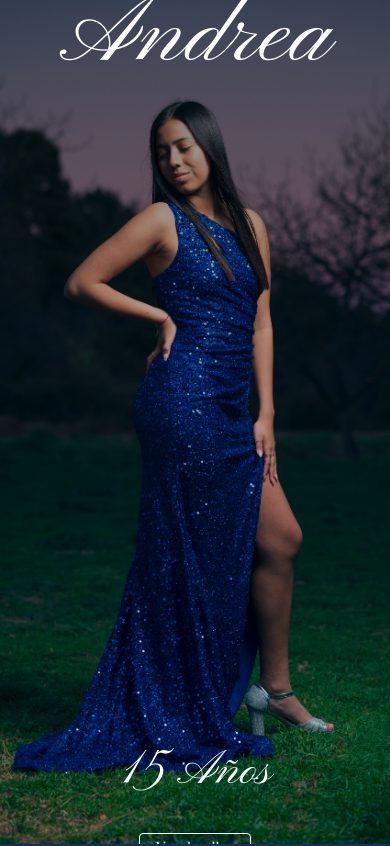
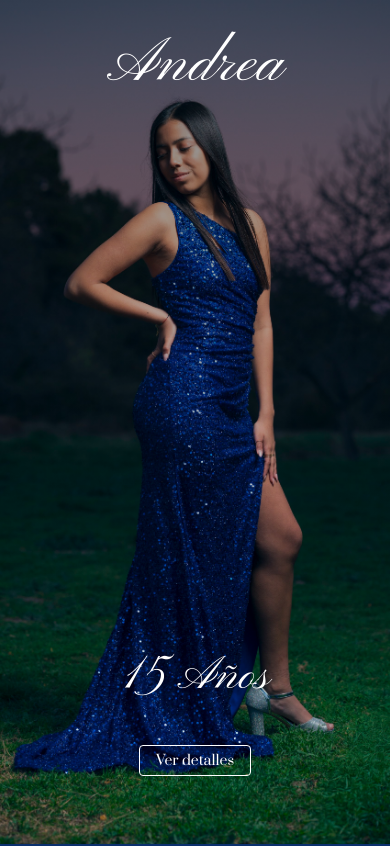
Before and after one commit to AlejandroBermudez90s/Andrea-15, a React (Vite) app: page /#atrapado in a window 390 px wide. Shown: the top 846 px of the page. Built offline with nearby package versions, Linux system fonts and the light colour scheme; a web font is replaced by a local one.

Commit message:
portada fin

```diff
--- a/src/componentes/Cabecera/Cabecera.css
+++ b/src/componentes/Cabecera/Cabecera.css
@@ -1,15 +1,11 @@
-.texto{
-	margin-bottom: 12em;
-}
-
-.boton{
-	margin-top: 28em;
-}
+/* ============================================
+   CABECERA - HERO SECTION
+   ============================================ */
 
 .cabecera {
     width: 100vw;
     height: 100vh;
-	background-color: rgb(0, 23, 61) !important;
+    background-color: rgb(0, 23, 61);
 
     background-image: linear-gradient(rgba(0, 0, 0, 0.5), rgba(0, 0, 0, 0)),
         url('/src/assets/portada.jfif');
@@ -19,127 +15,178 @@
 
     display: flex;
     flex-direction: column;
-	justify-content: center;
+    justify-content: space-between; /* Separa .texto y .boton */
     align-items: center;
 
     margin: 0;
     padding: 0;
+    overflow: hidden; /* Previene scroll horizontal */
 
     color: white;
     text-align: center;
 }
 
+.texto {
+    margin-top: 30vh; /* Empuja el nombre hacia abajo */
+}
+
+.boton {
+    margin-bottom: 15vh; /* Empuja el botón hacia arriba desde abajo */
+}
+
+/* ============================================
+   TIPOGRAFÍA RESPONSIVE CON VW
+   ============================================ */
+
 .andrea {
     font-family: "Pinyon Script", cursive;
     font-weight: 400;
     font-style: normal;
-	font-size: 12em !important;
+    font-size: 15vw;
+    line-height: 1;
+    margin: 0;
+    max-width: 95vw;
 }
 
 .andrea2 {
     font-family: "Pinyon Script";
     font-weight: 400;
     font-style: normal;
-	font-size: 3.5em !important;
-	margin-top: 0em;
+    font-size: 5vw;
+    margin: 0 0 1rem 0;
+    line-height: 1.2;
+    max-width: 95vw;
 }
 
+/* ============================================
+   BOTÓN
+   ============================================ */
+
 .btn-outline-light {
-	transition: all 0.9s ease;
+    transition: all 0.4s ease;
     border-width: 2px;
+    color: white !important;
+    border-color: white !important;
 }
 
 .btn-outline-light:hover {
-	background-color: rgba(18, 20, 95, 0.5) !important;
-	color: #fcfcfc !important;
+    background-color: rgba(255, 255, 255, 0.2) !important;
+    color: white !important;
     transform: translateY(-3px);
-	box-shadow: 0 10px 20px rgba(52, 71, 238, 0.3) !important;
+    box-shadow: 0 10px 20px rgba(255, 255, 255, 0.2) !important;
+    border-color: white !important;
 }
 
 .btn-outline-light:active {
     transform: translateY(-1px);
 }
 
+/* ============================================
+   RESPONSIVE
+   ============================================ */
 
-@media (max-width: 768px) {
-	.cabecera {
-		width: 100vw;
-	height: 100vh;
-	background-color: rgb(0, 23, 61) !important;
+/* Móviles pequeños (iPhone SE, etc) */
+@media (max-width: 375px) {
+    .texto {
+        margin-top: 3vh;
+    }
 
-	background-image: linear-gradient(rgba(0, 0, 0, 0.5), rgba(0, 0, 0, 0)),
-		url('/src/assets/portada.jfif');
-	background-size: cover;
-	background-position: center;
-	background-repeat: no-repeat;
-
-	display: flex;
-	flex-direction: column;
-	justify-content: center;
-	align-items: center;
-
-	margin: 0;
-	padding: 0;
-
-	color: white;
-	text-align: center;
+    .boton {
+        margin-bottom: 8vh;
     }
 
     .andrea {
-		font-family: "Pinyon Script", cursive;
-		font-weight: 400;
-		font-style: normal;
-		font-size: 6em !important;
+        font-size: 15vw;
     }
 
     .andrea2 {
-		font-family: "Pinyon Script";
-		font-weight: 400;
-		font-style: normal;
-		font-size: 3em !important;
+        font-size: 10vw;
+    }
+}
+
+/* Móviles normales */
+@media (min-width: 376px) and (max-width: 768px) {
+    .texto {
+        margin-top: 4vh;
+    }
+
+    .boton {
+        margin-bottom: 8vh;
+    }
+
+    .andrea {
+        font-size: 16vw;
+    }
+
+    .andrea2 {
+        font-size: 12vw;
     }
 }
 
 /* Tablets */
 @media (min-width: 769px) and (max-width: 1024px) {
-	.cabecera {
-		background-size: contain;
+    .texto {
+        margin-top: 30vh;
     }
+
+    .boton {
+        margin-bottom: 15vh;
+    }
+
     .andrea {
-		font-size: 10em !important;
+        font-size: 12vw;
     }
 
     .andrea2 {
-		font-size: 3em !important;
+        font-size: 4vw;
     }
 }
 
 /* Desktops pequeños */
 @media (min-width: 1025px) and (max-width: 1440px) {
-	.cabecera {
-		background-size: contain;
+    .texto {
+        margin-top: 32vh;
+    }
+
+    .boton {
+        margin-bottom: 16vh;
     }
 
     .andrea {
-		font-size: 10em !important;
+        font-size: 10vw;
     }
 
     .andrea2 {
-		font-size: 4em !important;
+        font-size: 3.5vw;
     }
 }
 
 /* Desktops grandes */
 @media (min-width: 1441px) {
-	.cabecera {
-		background-size: contain;
+    .texto {
+        margin-top: 35vh;
+    }
+
+    .boton {
+        margin-bottom: 18vh;
     }
 
     .andrea {
-		font-size: 10em !important;
+        font-size: 12rem; /* Tamaño fijo máximo */
     }
 
     .andrea2 {
-		font-size: 4.5em !important;
+        font-size: 4rem;
     }
 }
+
+/* ============================================
+   SEGURIDAD ANTI-OVERFLOW
+   ============================================ */
+
+.andrea,
+.andrea2 {
+    overflow-wrap: break-word;
+    word-wrap: break-word;
+    hyphens: auto;
+}
```
Lines whose indentation alone changed are shown as unchanged.
